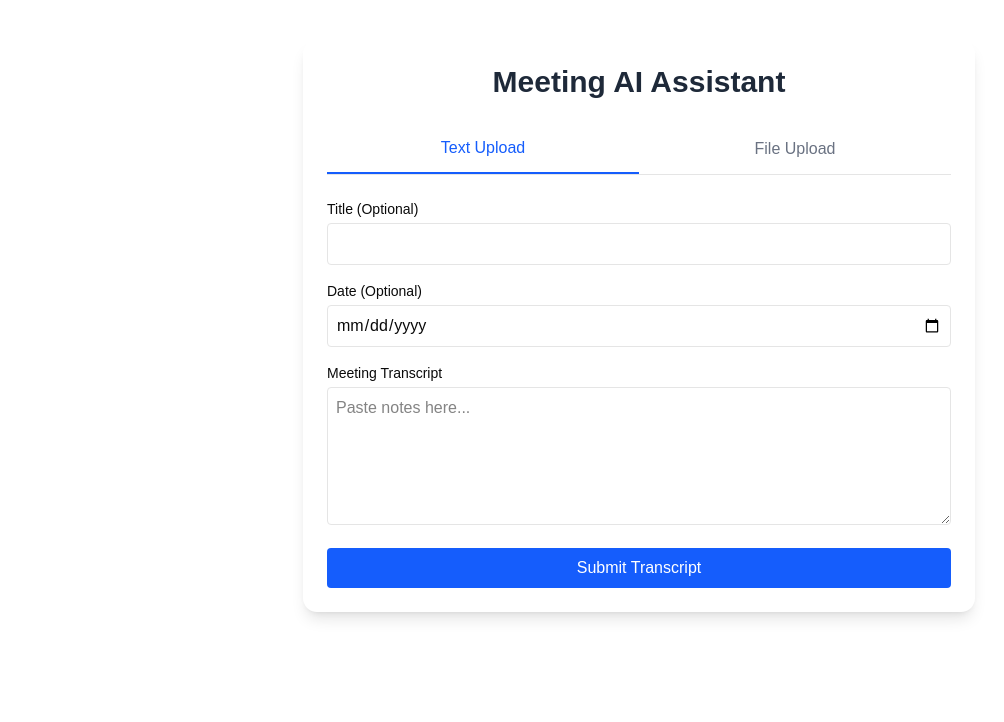
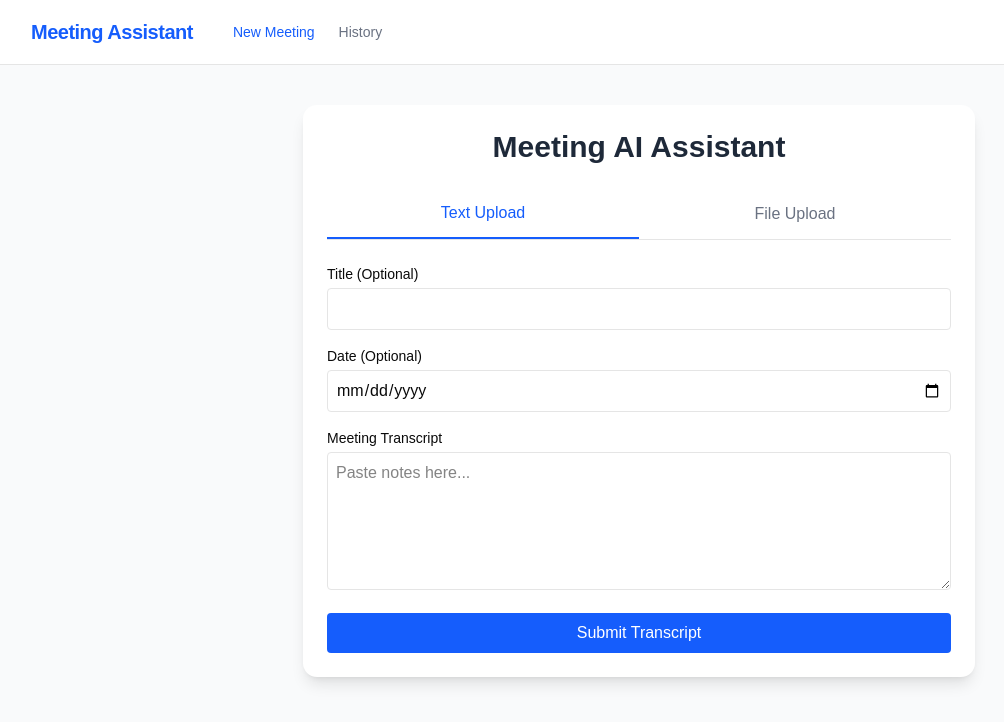
Before and after one commit to AadyaMahraur/meeting-assistant, a React app in the folder frontend/: page / in a window 1280 px wide. Shown: the top 722 px of the page, without its empty margins (1-1005 px from the left). Built offline with nearby package versions, Linux system fonts and the light colour scheme; no server answers; the HTML template or start-up script is replaced by a standard one.

Commit message:
style: fixed no left padding issue

```diff
--- a/frontend/src/components/Navigation.jsx
+++ b/frontend/src/components/Navigation.jsx
@@ -1,26 +1,25 @@
 import { Link, useLocation } from "react-router-dom";
-import { Button } from "@/components/ui/button";
 
 const Navigation = () => {
   const location = useLocation();
 
   return (
     <nav className="border-b bg-white sticky top-0 z-50">
-      <div className="container flex h-16 items-center justify-between">
-        <div className="flex items-center gap-6">
-          <Link to="/" className="text-xl font-bold text-blue-600">
+      <div className="container px-4 md:px-8 flex h-16 items-center justify-between max-w-7xl">
+        <div className="flex items-center gap-6 md:gap-10">
+          <Link to="/" className="text-xl font-bold text-blue-600 tracking-tight">
             Meeting Assistant
           </Link>
-          <div className="flex gap-4">
+          <div className="flex gap-6">
             <Link
               to="/"
-              className={`text-sm font-medium ${location.pathname === '/' ? 'text-blue-600' : 'text-gray-500'}`}
+              className={`text-sm font-medium transition-colors ${location.pathname === '/' ? 'text-blue-600' : 'text-gray-500 hover:text-gray-900'}`}
             >
               New Meeting
             </Link>
             <Link
               to="/history"
-              className={`text-sm font-medium ${location.pathname === '/history' ? 'text-blue-600' : 'text-gray-500'}`}
+              className={`text-sm font-medium transition-colors ${location.pathname === '/history' ? 'text-blue-600' : 'text-gray-500 hover:text-gray-900'}`}
             >
               History
             </Link>
--- a/frontend/src/pages/HistoryPage.jsx
+++ b/frontend/src/pages/HistoryPage.jsx
@@ -1,30 +1,26 @@
 import { useEffect, useState, useCallback } from "react";
-import { getAllMeetings, searchMeetings } from "@/services/api"; // Added searchMeetings
+import { getAllMeetings, searchMeetings } from "@/services/api";
 import Navigation from "../components/Navigation";
 import MeetingCard from "../components/MeetingCard";
-import SearchBar from "../components/SearchBar"; // Don't forget to import this
+import SearchBar from "../components/SearchBar";
 import { Button } from "@/components/ui/button";
 
 const HistoryPage = () => {
-  // 1. All States must be inside the component
   const [data, setData] = useState({ meetings: [], total: 0 });
   const [page, setPage] = useState(1);
   const [loading, setLoading] = useState(true);
   const [searchTerm, setSearchTerm] = useState("");
   const [isSearching, setIsSearching] = useState(false);
 
-  // 2. Define the load logic
   const loadData = useCallback(async () => {
     console.log(`Fetching: Search="${searchTerm}", Page=${page}`);
     setLoading(true);
     try {
       let result;
-      // If there is text in the search bar, use the search API
       if (searchTerm.trim()) {
         setIsSearching(true);
         result = await searchMeetings(searchTerm, page);
       } else {
-        // Otherwise, use the standard history API
         setIsSearching(false);
         result = await getAllMeetings(page);
       }
@@ -34,16 +30,14 @@ const HistoryPage = () => {
     } finally {
       setLoading(false);
     }
-  }, [searchTerm, page]); // Triggers whenever search text or page changes
+  }, [searchTerm, page]);
 
-  // 3. One single useEffect to rule them all
   useEffect(() => {
     loadData();
   }, [loadData]);
 
   const handleSearch = useCallback((val) => {
     setSearchTerm((prev) => {
-      // ONLY reset to page 1 if the search text actually changed
       if (prev !== val) {
         setPage(1);
         return val;
@@ -55,35 +49,39 @@ const HistoryPage = () => {
   return (
     <div className="min-h-screen bg-gray-50">
       <Navigation />
-      <main className="container py-10">
+
+      {/* THE FIX: Added mx-auto, px-4 md:px-8, and max-w-7xl for the grid layout */}
+      <main className="container mx-auto pt-8 pb-16 px-4 md:px-8 max-w-7xl">
+
         <div className="flex flex-col md:flex-row justify-between items-start md:items-center mb-8 gap-4">
-          <h1 className="text-3xl font-bold">Meeting History</h1>
-          {/* 5. Add the SearchBar component */}
+          <h1 className="text-3xl font-bold text-gray-900">Meeting History</h1>
           <SearchBar onSearch={handleSearch} isLoading={loading && isSearching} />
         </div>
 
         {loading && data.meetings.length === 0 ? (
-          <div className="flex justify-center py-20">Processing...</div>
+          <div className="flex justify-center py-20 text-gray-600 font-medium">Processing...</div>
         ) : data.meetings.length > 0 ? (
           <div className="grid grid-cols-1 md:grid-cols-2 lg:grid-cols-3 gap-6">
             {data.meetings.map(m => <MeetingCard key={m.id} meeting={m} />)}
           </div>
         ) : (
-          <div className="text-center py-20 bg-white rounded-lg border-2 border-dashed">
-            <p className="text-muted-foreground">No meetings found.</p>
+          <div className="text-center py-20 bg-white rounded-xl border-2 border-dashed border-gray-200">
+            <p className="text-gray-500 font-medium">No meetings found.</p>
           </div>
         )}
 
-        {/* 6. Pagination - Only show if we have results and not currently searching (or adjust as needed) */}
         {data.total > 0 && (
-          <div className="flex justify-center items-center mt-10 gap-4">
+          <div className="flex justify-center items-center mt-12 gap-4">
             <Button
               variant="outline"
               disabled={page === 1 || loading}
               onClick={() => setPage(p => p - 1)}
-            >Previous</Button>
+              className="shadow-sm"
+            >
+              Previous
+            </Button>
 
-            <span className="text-sm text-muted-foreground">
+            <span className="text-sm font-medium text-gray-500">
               Page {page}
             </span>
 
@@ -91,7 +89,10 @@ const HistoryPage = () => {
               variant="outline"
               disabled={page * 9 >= data.total || loading}
               onClick={() => setPage(p => p + 1)}
-            >Next</Button>
+              className="shadow-sm"
+            >
+              Next
+            </Button>
           </div>
         )}
       </main>
--- a/frontend/src/pages/HomePage.jsx
+++ b/frontend/src/pages/HomePage.jsx
@@ -1,4 +1,4 @@
-import NavBar from '../components/Navigation.jsx';
+import Navigation from "../components/Navigation";
 import { submitTextMeeting, submitFileMeeting } from '../services/api';
 import { useNavigate } from 'react-router-dom';
 import React, { useState } from 'react';
@@ -43,7 +43,10 @@ const HomePage = () => {
   };
 
   return (
+    <div className="min-h-screen bg-gray-50">
+      <Navigation />
       <div className="max-w-2xl mx-auto p-6 mt-10 bg-white rounded-xl shadow-lg">
+
         <h1 className="text-3xl font-bold text-gray-800 mb-6 text-center">Meeting AI Assistant</h1>
 
         {isLoading ? (
@@ -82,6 +85,7 @@ const HomePage = () => {
           </>
         )}
       </div>
+    </div>
   );
 };
 
```
Lines whose indentation alone changed are shown as unchanged.
